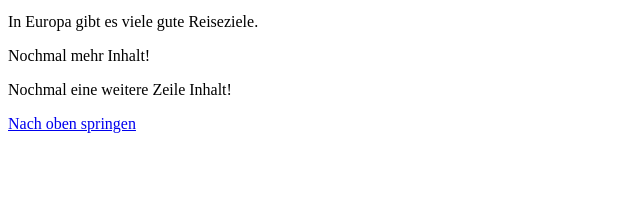
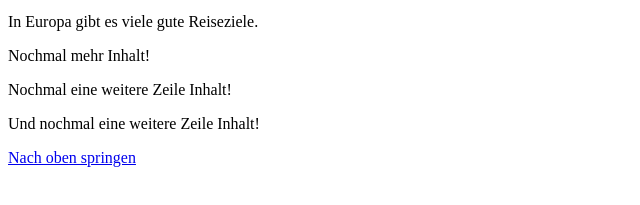
Before and after one commit to jannis-git/holidayadvice, a plain HTML site: page index.html in a window 1280 px wide. Shown: the part 101-306 px from the top of the page, without its empty margins (0-640 px from the left). Drawn offline with Linux system fonts and the light colour scheme.

Commit message:
Noch ne Zeile

```diff
--- a/index.html
+++ b/index.html
@@ -11,6 +11,7 @@
     <p>In Europa gibt es viele gute Reiseziele.</p>
     <p>Nochmal mehr Inhalt!</p>
     <p>Nochmal eine weitere Zeile Inhalt!</p>
+    <p>Und nochmal eine weitere Zeile Inhalt!</p>
     <a href="#">Nach oben springen</a>
   </body>
 </html>
```
